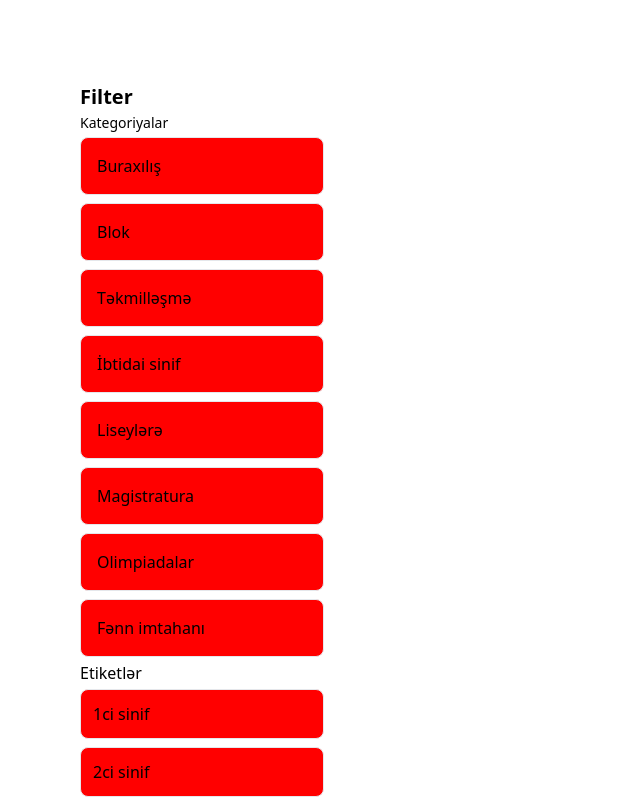
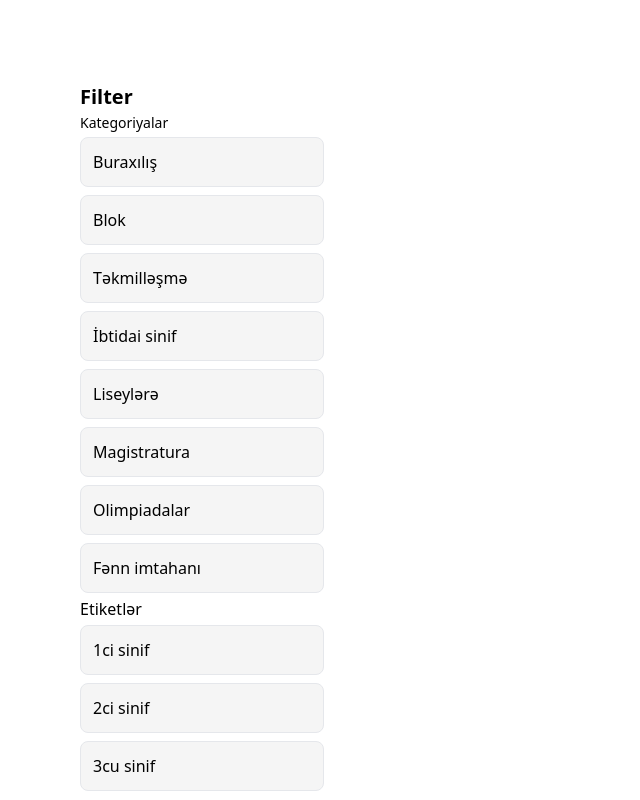
Before and after one commit to QulamSamadli/task166, a React (Vite) app: page /imtahanlar in a window 1280 px wide. Shown: the part 1200-2000 px from the top of the page, without its empty margins (0-640 px from the left). Built offline with nearby package versions, Linux system fonts and the light colour scheme.

Commit message:
added classname

```diff
--- a/src/Components/Filter/index.jsx
+++ b/src/Components/Filter/index.jsx
@@ -16,17 +16,17 @@ const Filter = () => {
 ]'>Kategoriyalar</p>
           {
             categories.map(({ id, title }) => (
-              <button className='bg-[red] w-[244px] border rounded-lg text-left p-4 my-1' key={id}>
+              <button className='bg-[#F5F5F5] w-[244px] border rounded-lg text-left p-3 my-1' key={id}>
                 {title}
               </button>
             ))
           }
-          <div className='flex flex-col '>
+          <div className='flex flex-col  '>
             <p>Etiketlər</p>
             {categories.map(category => (
               category.sinif ? (
                 category.sinif.map(({ id, sin }) => (
-                  <button className='bg-[red] w-[244px] border rounded-lg text-left p-3 my-1' key={id}>
+                  <button className='bg-[#F5F5F5] w-[244px] border rounded-lg text-left p-3 my-1' key={id}>
                     {sin}
                   </button>
                 ))
```
